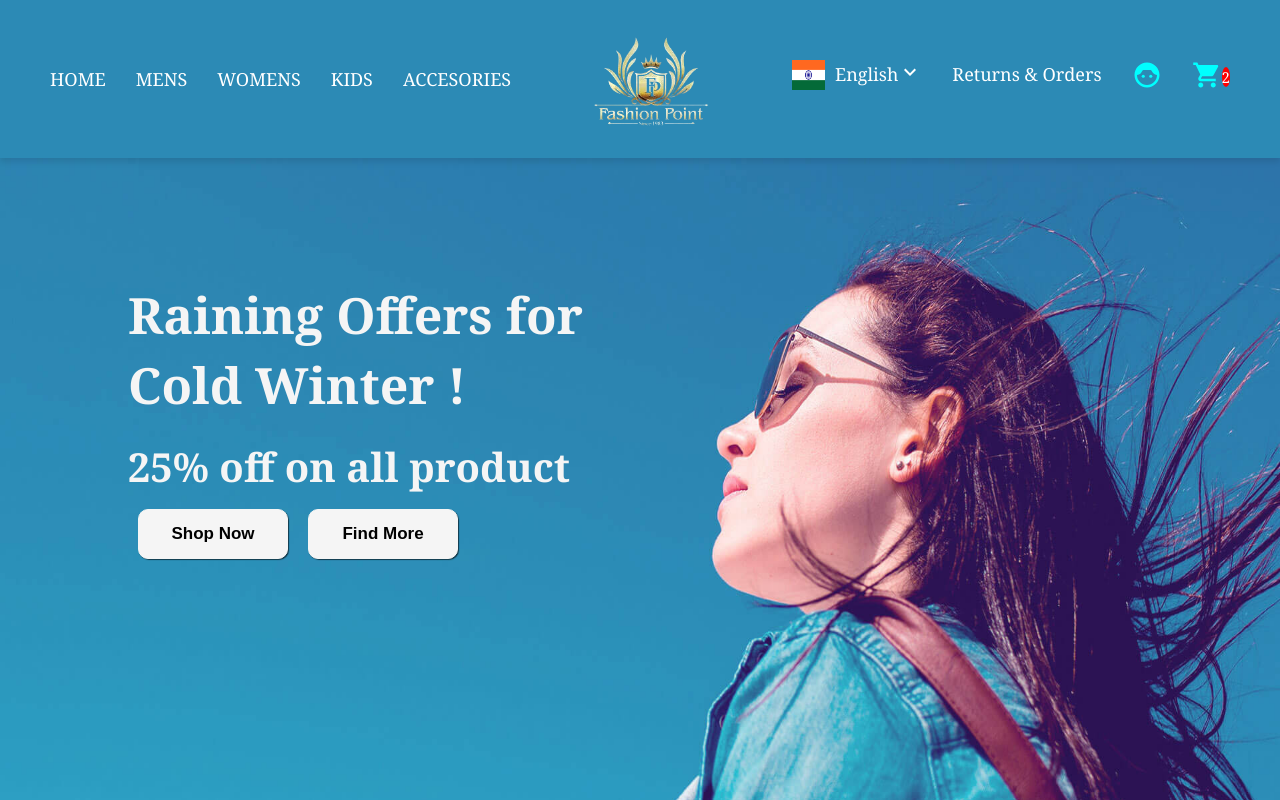
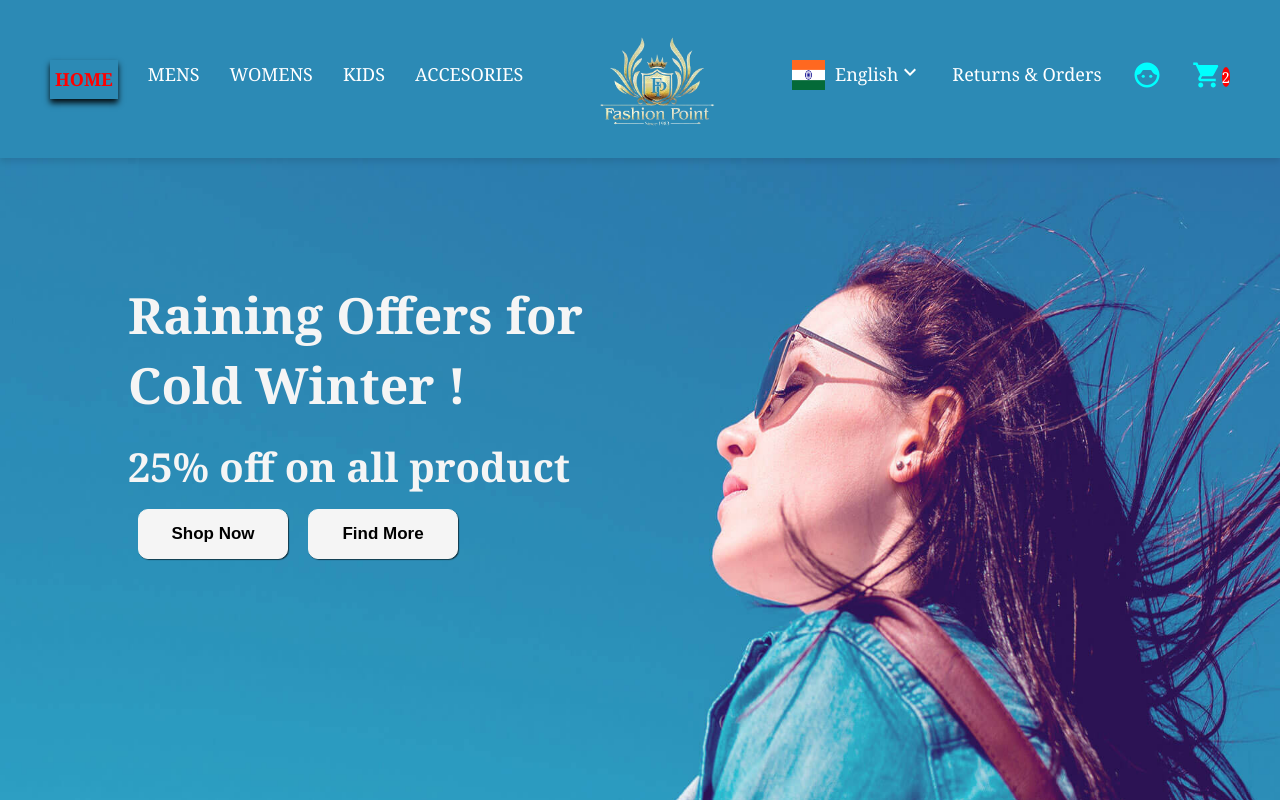
Before and after one commit to YashSakharkar/fashion-point, a React (Create React App) app: page / in a window 1280 px wide. Shown: the top 800 px of the page. Built offline with nearby package versions, Linux system fonts and the light colour scheme.

Commit message:
header home

```diff
--- a/src/Header/Header.js
+++ b/src/Header/Header.js
@@ -6,17 +6,14 @@ import KeyboardArrowDownIcon from "@mui/icons-material/KeyboardArrowDown";
 const Header = ({ setData, setvisibility }) => {
   const [visible, setVisisble] = useState(false);
   const [selectedLanguage, setSelectedLanguage] = useState("");
-  const [person, setPerson] = useState('');
+  const [person, setPerson] = useState("");
   // onst [productVisibility, setProductVisibility] = useState(false);
-  if (person === 'HOME' || person === '') {
-    setvisibility(false)
-  }
-  else {
-    setvisibility(true)
+  if (person === "HOME" || person === "") {
+    setvisibility(false);
+  } else {
+    setvisibility(true);
     setData(person);
   }
-
-
 
   const handleLanguageClick = (language) => {
     setSelectedLanguage(language);
@@ -29,10 +26,21 @@ const Header = ({ setData, setvisibility }) => {
       <div className="container">
         <nav className="header-menu">
           <ul className="menu-bar">
-            <li onClick={() => { setPerson("HOME") }}>HOME</li>
             <li
-              onClick={(e) => {
-                e.preventDefault();
+              onClick={() => {
+                setPerson("HOME");
+                setSelected("HOME");
+              }}
+              className={
+                selected === "HOME"
+                  ? "selected-menu"
+                  : "Unselected-selected-menu"
+              }
+            >
+              HOME
+            </li>
+            <li
+              onClick={() => {
                 setPerson("MENS");
                 setSelected("MENS");
               }}
@@ -73,7 +81,7 @@ const Header = ({ setData, setvisibility }) => {
               KIDS
             </li>
             <li
-            onClick={() => {
+              onClick={() => {
                 setPerson("ACCESORIES");
                 setSelected("ACCESORIES");
               }}
@@ -82,7 +90,9 @@ const Header = ({ setData, setvisibility }) => {
                   ? "selected-menu"
                   : "Unselected-selected-menu"
               }
-            >ACCESORIES</li>
+            >
+              ACCESORIES
+            </li>
           </ul>
         </nav>
         <div className="logo-img">
```
